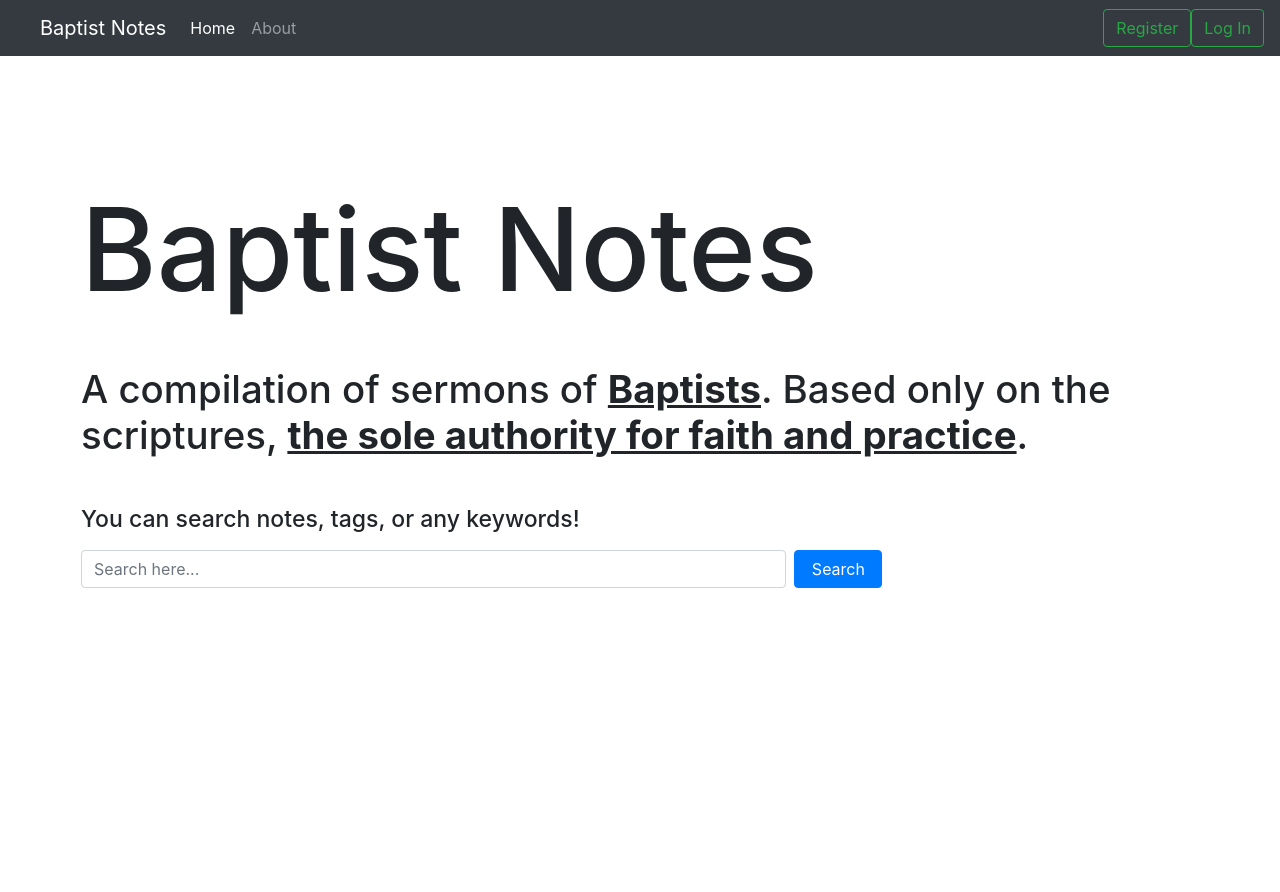
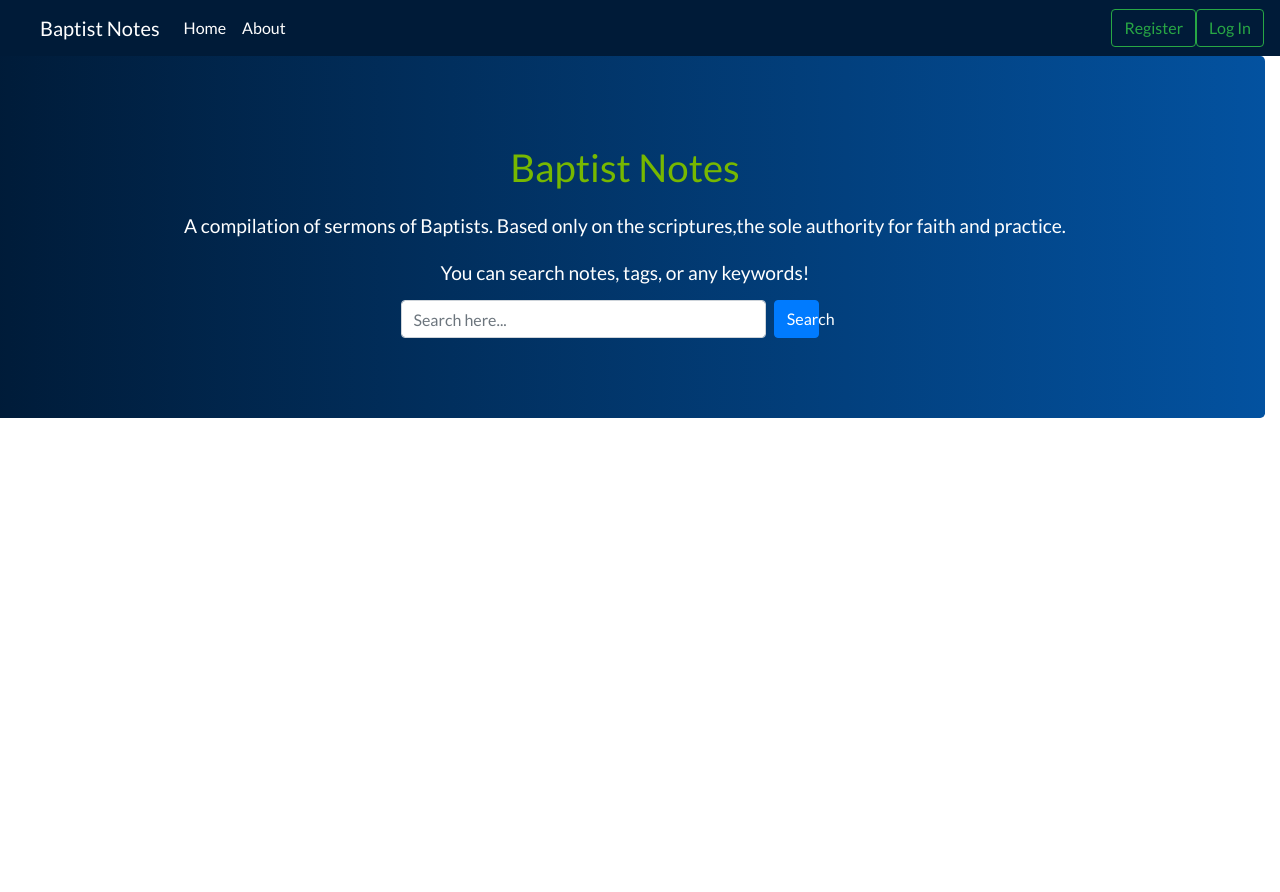
Before and after one commit to marcjerome/baptist-notes, a Django app: page / in a window 1280 px wide. After the commit the page ends 418 px from the top, so only its background shows below. Run offline with Django 3.2, Linux system fonts and the light colour scheme; data that the repository does not hold is empty; some libraries are stand-ins or nearby versions.

Commit message:
modified elasticsearch integeration

```diff
--- a/preachings/static/preachings/css/index_preaching_list.css
+++ b/preachings/static/preachings/css/index_preaching_list.css
@@ -1,5 +1,12 @@
+body {
+    font-family: 'Lato';
+}
+#head {
+    background: linear-gradient(to right, #001b38 , #0352a0  );
+}
+
 #heading-title {
-    font-size: 3.4em;
+    font-size: 1.5em;
 }
 
 #sub-heading {
@@ -24,15 +31,28 @@ a {
 
 /* Large devices (desktops, 992px and up) */
 @media (min-width: 992px) {
+    nav {
+        width: 100%;
+    }
+
+    header{
+        width: 105%;
+    }
+
     #heading-title {
-        font-size: 9vw;
+        font-size: 3vw;
     }
 
     #sub-heading {
-        font-size: 3.0vw;
+        font-size: 1.5vw;
     }
 
     #sub-heading-2 {
-        font-size: 1.8vw;
+        font-size: 1.5vw;
     }
+
+    .center {
+        margin-left: auto;
+        margin-right: auto;
+      }
 }
--- a/preachings/templates/preachings/base.html
+++ b/preachings/templates/preachings/base.html
@@ -13,13 +13,13 @@
               integrity="sha384-ApNbgh9B+Y1QKtv3Rn7W3mgPxhU9K/ScQsAP7hUibX39j7fakFPskvXusvfa0b4Q" crossorigin="anonymous"></script>
       <script src="https://maxcdn.bootstrapcdn.com/bootstrap/4.0.0/js/bootstrap.min.js"
               integrity="sha384-JZR6Spejh4U02d8jOt6vLEHfe/JQGiRRSQQxSfFWpi1MquVdAyjUar5+76PVCmYl" crossorigin="anonymous"></script>
-
+      <link href='http://fonts.googleapis.com/css?family=Lato&subset=latin,latin-ext' rel='stylesheet' type='text/css'>
     </head>
 
     <body>
 
-      <nav class="navbar navbar-expand-lg navbar-dark bg-dark">
-            <a class="navbar-brand ml-4" href="{% url 'index_preaching_list'%}">Baptist Notes</a>
+      <nav class="navbar navbar-expand-lg" style=" background:#001b38  ">
+            <a class="navbar-brand ml-4 text-white" href="{% url 'index_preaching_list'%}">Baptist Notes</a>
             <button class="navbar-toggler" type="button" data-toggle="collapse" data-target="#navbarSupportedContent" aria-controls="navbarSupportedContent" aria-expanded="false" aria-label="Toggle navigation">
               <span class="navbar-toggler-icon"></span>
             </button>
@@ -27,10 +27,10 @@
             <div class="collapse navbar-collapse" id="navbarSupportedContent">
               <ul class="navbar-nav mr-auto">
                 <li class="nav-item active">
-                  <a class="nav-link" href="{% url 'index_preaching_list' %}" id="home-link">Home<span class="sr-only">(current)</span></a>
+                  <a class="nav-link text-white" href="{% url 'index_preaching_list' %}" id="home-link">Home<span class="sr-only">(current)</span></a>
                 </li>
                 <li class="nav-item">
-                  <a class="nav-link" href="#">About</a>
+                  <a class="nav-link text-white" href="#">About</a>
                 </li>
 
               </ul>
@@ -64,9 +64,10 @@
               {%endif%}
             </div>
           </nav>
-        <div class=" container-fluid row p-5">
-            {%block content%}
-            {%endblock%}
-        </div>
+
+      {%block content%}
+
+      {%endblock%}
+
     </body>
 </html>
--- a/preachings/templates/preachings/index_preaching_list.html
+++ b/preachings/templates/preachings/index_preaching_list.html
@@ -2,27 +2,27 @@
 {%load static%}
 {% block content%}
         <link rel="stylesheet" href="{% static 'preachings/css/index_preaching_list.css' %}">
-        <header class="container-fluid col-sm-12 col-md-12 col-lg-12 col-xl-12 mt-1 mb-5 p-5">
-            <section class="mt-4 mb-5">
-                <h1 id="heading-title">Baptist Notes</h1>
+        <header id="head"  class="jumbotron col-sm-12 col-md-12 col-lg-12 col-xl-12 row d-flex justify-content-center">
+            <section class="mt-4 mb-3 col-md-12 col-lg-12 text-center">
+                <h1 id="heading-title" style="color:#77b800 ">Baptist Notes</h1>
             </section>
-            <section>
-                <h2 id="sub-heading">A compilation of sermons of <b><u>Baptists</u></b>.
-                    Based only on the scriptures, <b><u>the sole authority for faith and practice</u></b>.  </h2>
+            <section class="text-white col-md-12 col-lg-12 text-center">
+                <h2 id="sub-heading">A compilation of sermons of Baptists.
+                    Based only on the scriptures,the sole authority for faith and practice.  </h2>
             </section>
-            <section class="mt-5">
-                <form class="form-group" method="GET" action="{% url 'search' %}">
+            <section class="mt-3 col-md-6 col-lg-6 text-center ">
+                <form class="form-group text-white" method="GET" action="{% url 'search' %}">
                     <h3 id="sub-heading-2"><label for="search">You can search notes, tags, or any keywords! </label></h3 >
-                    <div class="container row">
+                    <div class="container row d-flex justify-content-center">
 
                     <input type="text" name="q" placeholder="Search here..." class="form-control col-sm-8 col-lg-8 col-xl-8" required>
-                    <button type="submit" class="col-sm-1 col-lg-1 col-xl-1 btn btn-primary ml-2">Search</button>
+                    <button type="submit" class="col-sm-4 col-lg-1 col-xl-1 btn btn-primary ml-2">Search</button>
                     </div>
                 </form>
             </section>
         </header>
 
-        <main id="main" class="container-fluid col-sm-12 col-md-12 col-lg-12 col-xl-12 mt-5 p-5">
+        <main id="main" class="container-fluid col-sm-12 col-md-8 col-lg-8 col-xl-8 mt-5 p-5">
         {% for preaching in preaching_list%}
             <article class="card border-left-0 border-right-0 border-bottom-0 p-3 note-article">
                 <div class="row">
--- a/preachings/views.py
+++ b/preachings/views.py
@@ -105,5 +105,7 @@ def tag_suggestions(request):
 def search(request):
     q = request.GET.get('q')
     preachings = PreachingDocument.search().filter("match", title=q)
+    preachings = PreachingDocument.search().filter("match", text=q)
+    #preachings = PreachingDocument.search().filter("match", tags=q)#not sure for manytomanyfield if how
     preaching = preachings.to_queryset()
     return render(request, 'preachings/search.html', {'preachings':preaching})
```
